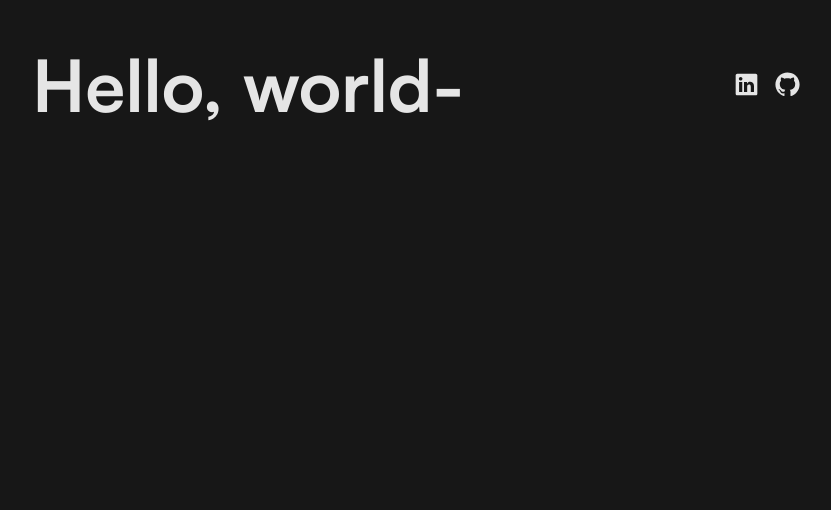
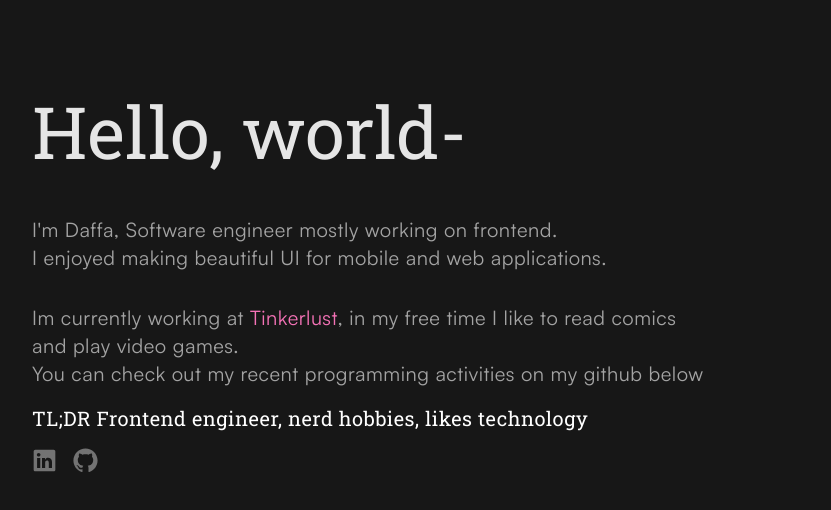
Before and after one commit to daftdevs/next-personal-site, a Next.js app: page / in a window 1280 px wide. Shown: the top 510 px of the page, without its empty margins (224-1055 px from the left). Built offline with nearby package versions, Linux system fonts and the light colour scheme.

Commit message:
feat: intro text

```diff
--- a/src/pages/index.tsx
+++ b/src/pages/index.tsx
@@ -4,21 +4,43 @@ import { GitHubLogoIcon, LinkedInLogoIcon } from "@radix-ui/react-icons";
 export default function Home() {
   return (
     <Layout title="Home">
-      <div className="font-normal pt-12">
-        <div className="flex flex-row justify-between items-center">
-          <h1 className="text-7xl font-bold">Hello, world-</h1>
-          <div className="flex-row gap-4 hidden lg:flex">
+      <div className="pt-24 max-w-2xl">
+        <h1 className="text-7xl font-serif">Hello, world-</h1>
+        <div className="pt-12 text-neutral-400 tracking-wide text-xl">
+          <p>I&apos;m Daffa, Software engineer mostly working on frontend.</p>
+          <p>I enjoyed making beautiful UI for mobile and web applications.</p>
+        </div>
+        <div className="pt-8 text-neutral-400 tracking-wide text-xl">
+          <p>
+            Im currently working at{" "}
+            <a
+              target={"_blank"}
+              href={"https://tinkerlust.com"}
+              className="text-pink-400 cursor-pointer hover:text-pink-500"
+            >
+              Tinkerlust
+            </a>
+            , in my free time I like to read comics and play video games.
+          </p>
+          <p>
+            You can check out my recent programming activities on my github
+            below
+          </p>
+          <p className="text-white font-serif pt-4">
+            TL;DR Frontend engineer, nerd hobbies, likes technology
+          </p>
+        </div>
+        <div className="flex-row gap-4 hidden lg:flex pt-4 text-neutral-500">
           <LinkedInLogoIcon
             width={25}
             height={25}
-              className="hover:text-blue-400 cursor-pointer"
+            className="hover:text-white cursor-pointer"
           />
           <GitHubLogoIcon
             width={25}
             height={25}
-              className="hover:text-blue-400 cursor-pointer"
+            className="hover:text-white cursor-pointer"
           />
-          </div>
         </div>
       </div>
     </Layout>
```
Lines whose indentation alone changed are shown as unchanged.
